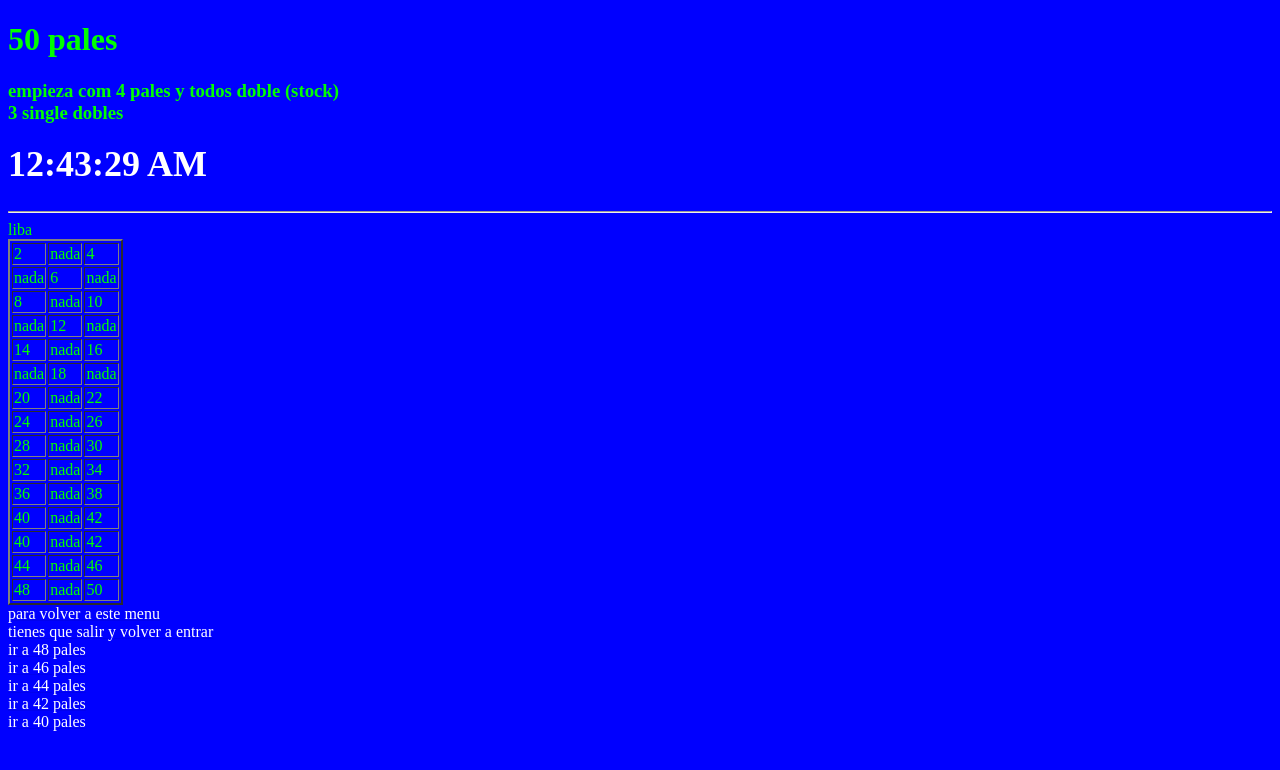
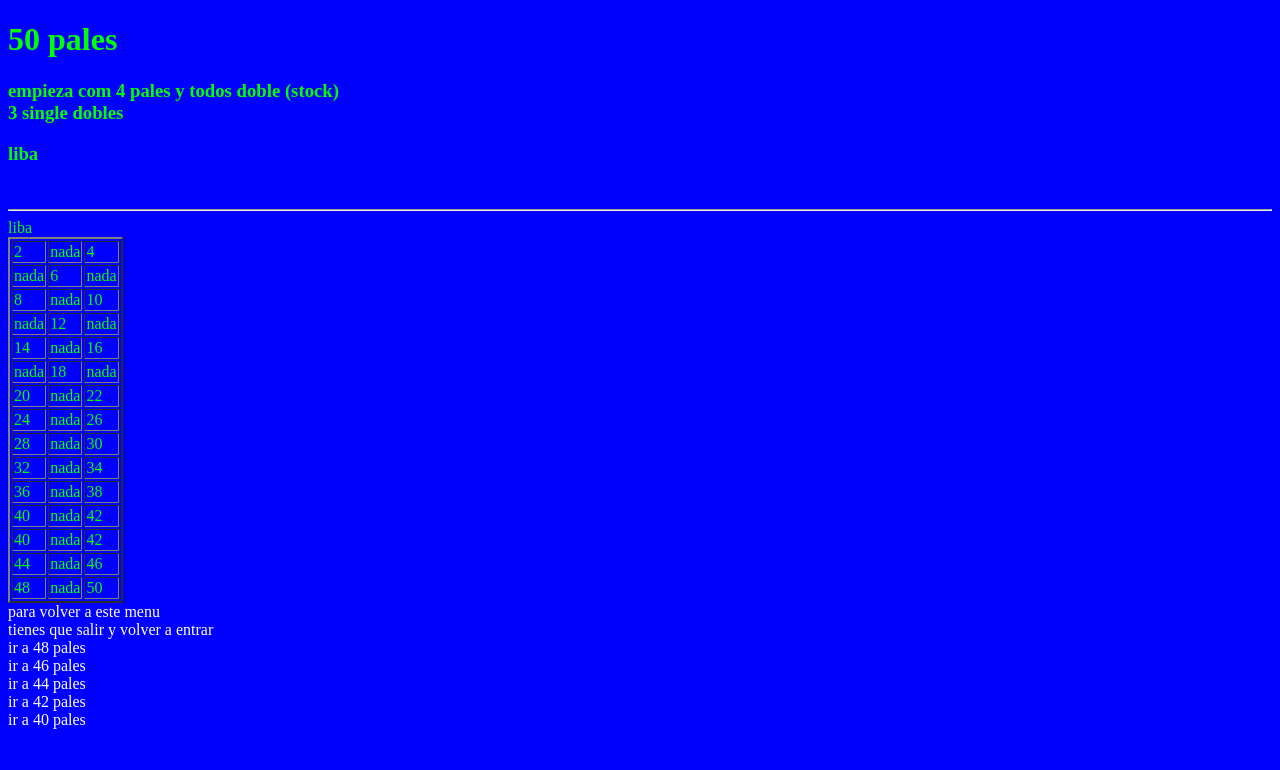
Before and after one commit to liba886/pales, a plain HTML site: page index.html in a window 1280 px wide. Drawn offline with Linux system fonts and the light colour scheme.

Commit message:
Refactor index.html to improve structure
Removed unnecessary elements and added a new header.

```diff
--- a/index.html
+++ b/index.html
@@ -36,31 +36,7 @@
 <body bgcolor="0000FF" text="00ff00">
     <h1> 50 pales </h1>
     <h3> empieza com 4 pales y todos doble (stock)<br> 3 single dobles </h3>
-<div id="reloj" style="font-size: 36px;color: white; font-weight:bold; text-align:"></div>
-<script>
-  function actualizarReloj() {
-    const ahora = new Date();
-    let horas = ahora.getHours();
-    const minutos = ahora.getMinutes();
-    const segundos = ahora.getSeconds();
-
-    // Convertir a formato 12 horas
-    const ampm = horas >= 12 ? 'PM' : 'AM';
-    horas = horas % 12;
-    horas = horas || 12; // Si horas es 0, poner a 12
-
-    // Formatear números con ceros a la izquierda
-    const minutosFormateados = minutos < 10 ? '0' + minutos : minutos;
-    const segundosFormateados = segundos < 10 ? '0' + segundos : segundos;
-
-    const tiempo = `${horas}:${minutosFormateados}:${segundosFormateados} ${ampm}`;
-
-    document.getElementById('reloj').textContent = tiempo;
-  }
-
-  // Actualizar el reloj cada segundo
-  setInterval(actualizarReloj, 1000);
-</script>
+     <h3>liba </h3>
 
 
 
```
